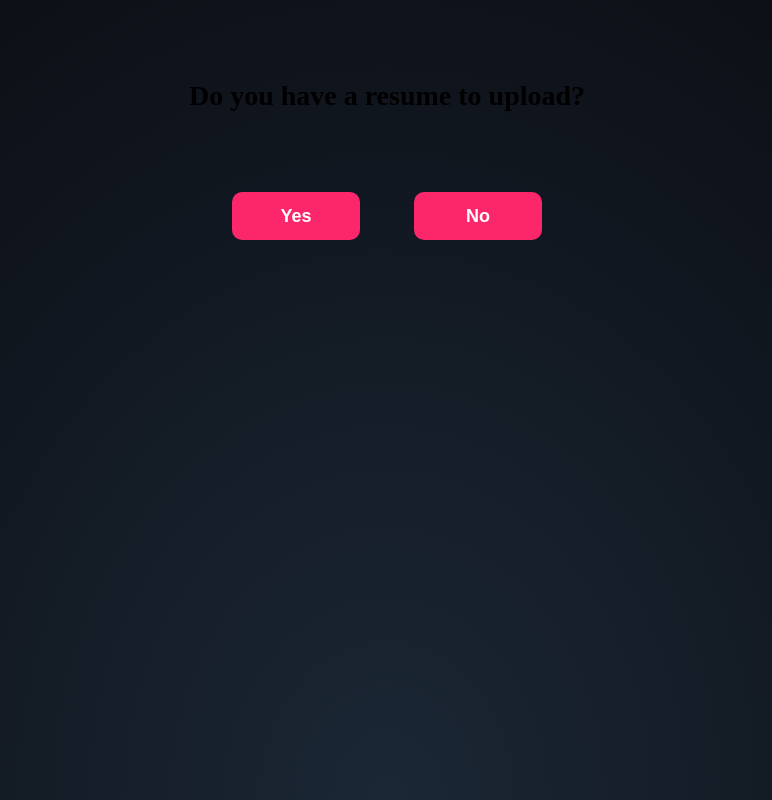
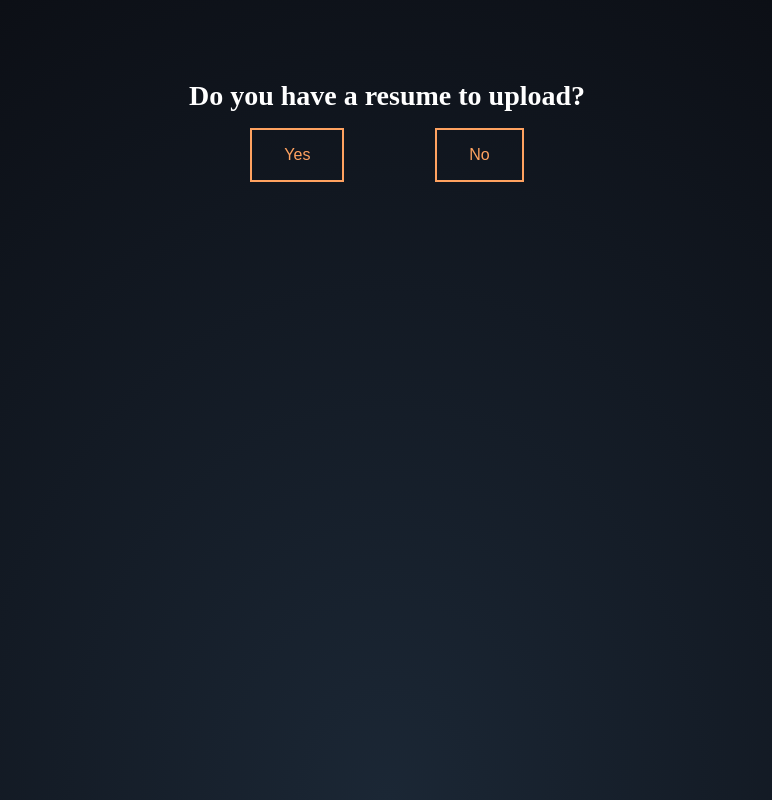
Before and after one commit to kimtaemila/Portfolio-Maker, a Next.js app: page /info in a window 1280 px wide. Shown: the whole page, without its empty margins (253-1025 px from the left). Built offline with nearby package versions, Linux system fonts and the light colour scheme.

Commit message:
working on forms

```diff
--- /dev/null
+++ b/components/ListItem.tsx
@@ -0,0 +1,13 @@
+import React from 'react';
+import styles from '@/styles/componentStyles/form.module.scss'
+
+function ListItem(props: any) {
+    return (
+        <div className={styles.itemContainer}>
+        <li className={styles.listItem}>{props.value}</li>
+        <input placeholder={props.placeholder} className={styles.listInput} onChange={(e) => { props.handler(e, props.param) }}/>
+        </div>
+    );
+}
+
+export default ListItem;
--- a/components/QuestionForm.tsx
+++ b/components/QuestionForm.tsx
@@ -1,9 +1,57 @@
-import React from 'react';
+import React, { useState } from 'react';
+import styles from '@/styles/componentStyles/form.module.scss'
+import ListItem from './ListItem';
+
 
 function QuestionForm(props: any) {
+    function handleStateChange(e: any, stateChange: any) {
+        stateChange(e.target.value)
+    }
+
+
+
+    const objBuilder = () => {
+        const infoToSend = {
+            name: name,
+            bio: bio,
+            workHistory: workHistory,
+            skills: skills,
+            accomplishments: accomplishments,
+            education: education,
+            volunteer: volunteer,
+            references: references
+        }
+        return infoToSend
+    }
+
+    const handleSubmit = async () => {
+        const info =  await objBuilder()
+        console.log(info)
+
+    }
+
+    const [name, setName] = useState()
+    const [bio, setBio] = useState()
+    const [workHistory, setWorkHistory] = useState()
+    const [skills, setSkills] = useState()
+    const [accomplishments, setAccomplishments] = useState()
+    const [education, setEducation] = useState()
+    const [volunteer, setVolunteer] = useState()
+    const [references, setReferences] = useState()
+
+    const arrToMap = [['What is your full name?','Name...', setName], ['Tell us about yourself:','About you...', setBio], ['What is your work history:','Work History...',setWorkHistory], ['List any skills you may have:','Skills...',setSkills],['Tell us about your accomplishments:','Accomplishments...',setAccomplishments],['What is your level of education:','Education...',setEducation],['Have you done any volunteering:','Volunteer...',setVolunteer], ['Lastly, list a few references:','References...', setReferences]]
+
     return (
         <div>
-            <h1>BANANAS</h1>
+            <h1>Please fill out the information below:</h1>
+            <div className={styles.formContainer}>
+            <ul className={styles.mainList}>
+                {arrToMap.map((input, index) => (
+                    <ListItem key={index} value={input[0]} placeholder={input[1]} handler={handleStateChange} param={input[2]} />
+                ))}
+            </ul>
+            <button onClick={() => handleSubmit()} className={styles.submitBtn}>Submit</button>
+            </div>
         </div>
     );
 }
--- /dev/null
+++ b/styles/ComponentStyles/form.module.scss
@@ -0,0 +1,37 @@
+.mainList {
+    list-style: none;
+}
+
+.formContainer {
+    display: flex;
+    flex-direction: column;
+    align-items: center;
+    justify-content: center;
+    padding-top: 2rem;
+}
+
+.listItem {
+    padding-bottom: 1rem;
+    font-size: 20px;
+}
+
+.listInput {
+    width:15rem;
+    height: 3rem;
+    border-radius: 1rem;
+    background: gainsboro;
+    padding-left: 1rem;
+}
+
+.itemContainer {
+    display: flex;
+    flex-direction: column;
+    justify-content: center;
+    align-items: left;
+    padding-top: 1rem;
+}
+
+.submitBtn {
+    margin-top: 1rem;
+    margin-right: 3.5rem;
+}
--- a/styles/PageStyles/info.module.css
+++ b/styles/PageStyles/info.module.css
@@ -4,6 +4,7 @@
     align-items: center;
     justify-content: center;
     padding-top: 5rem;
+    color:white
 }
 
 .title {
@@ -17,21 +18,3 @@
     align-items: center;
     padding: 1rem;
 }
-
-.btn{
-    background-color: #fc266b;
-    color: #fff;
-    text-decoration: none;
-    height: 3rem;
-    width: 8rem;
-    display: flex;
-    border-radius: 10px;
-    font-weight: 600;
-    font-size: 18px;
-    border: none;
-    padding: 1%;
-    align-items: center;
-    justify-content: center;
-    margin: auto;
-    margin-top: 8vh;
-}
--- a/styles/globals.scss
+++ b/styles/globals.scss
@@ -30,9 +30,6 @@ button:hover {
   transform: translateY(-0.25em);
   cursor: pointer;
 }
-
-// @import compass;
-
 
 // n is number of stars required
 @function multiple-box-shadow ($n) {
```
